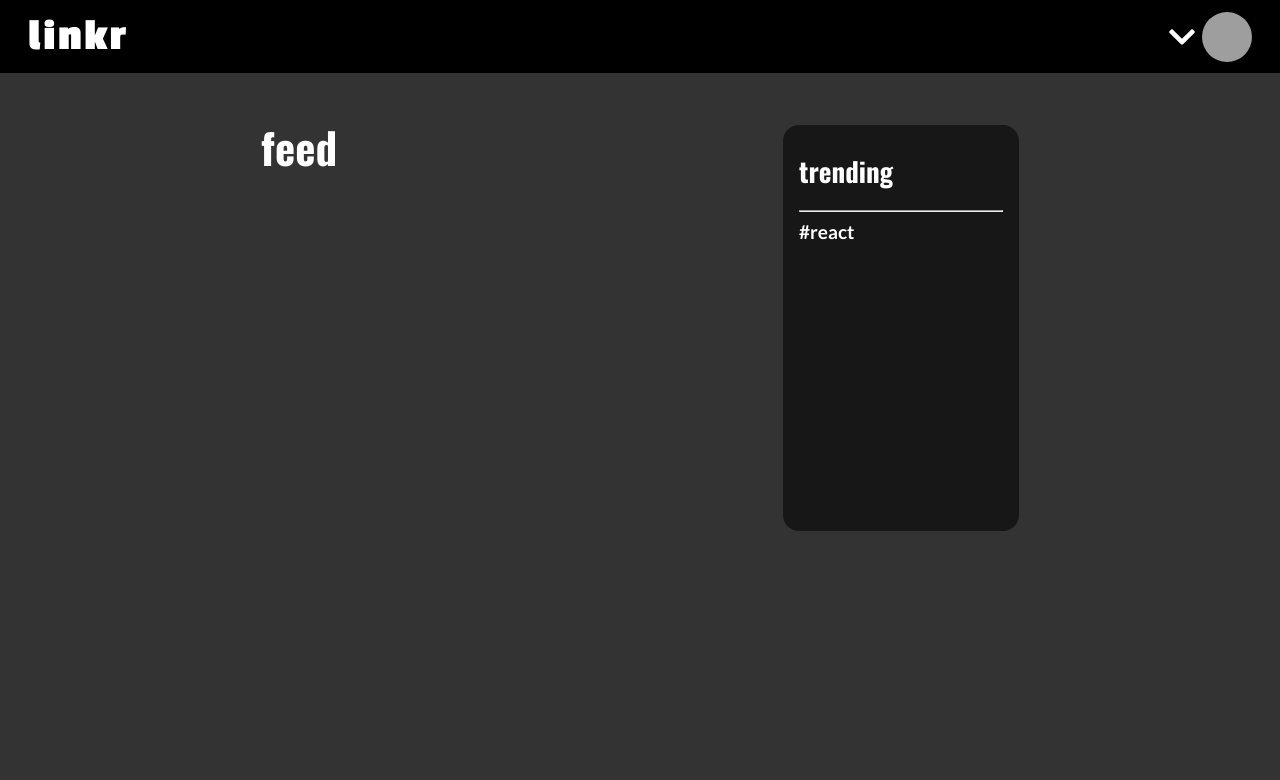
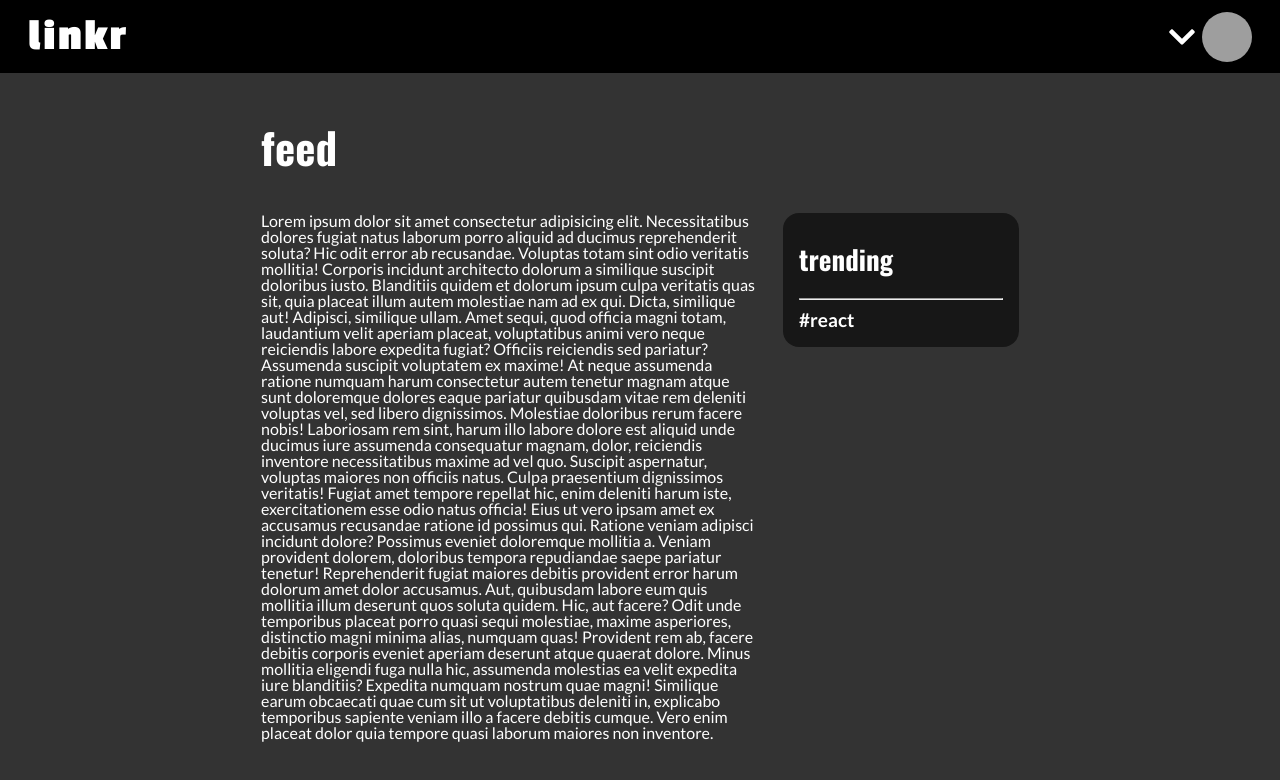
Before and after one commit to lucasapcruz/linkr-front, a React (Create React App) app: page / in a window 1280 px wide. Shown: the top 780 px of the page. Built offline with nearby package versions, Linux system fonts and the light colour scheme; grey boxes are pictures that could not be loaded.

Commit message:
fix: grid rows and trending height

```diff
--- a/src/assets/css/userStyles.jsx
+++ b/src/assets/css/userStyles.jsx
@@ -12,8 +12,6 @@ const UserStyles = createGlobalStyle`
       color: #fff;
 
       max-width: 100vw;
-
-      padding: 125px 0 0;
     }
 
     a {
--- a/src/components/MainContainer.jsx
+++ b/src/components/MainContainer.jsx
@@ -1,10 +1,11 @@
 import styled from "styled-components";
 import Trending from "./Trending";
 
-export default function MainContainer({ children }) {
+export default function MainContainer({ pageTitle, children }) {
   return (
     <>
       <Div>
+        <p className="page-title">{pageTitle}</p>
         <div className="children">{children}</div>
         <Trending className="trending" />
       </Div>
@@ -15,10 +16,24 @@ export default function MainContainer({ children }) {
 const Div = styled.div`
   display: grid;
   grid-template-columns: repeat(5, 1fr);
-  gap: 25px;
+  grid-auto-rows: auto 1fr;
+  column-gap: 25px;
+  justify-items: left;
+
+  padding: 125px 0 0;
+
+  .page-title {
+    grid-column: 2;
+    margin-bottom: 45px;
+  }
 
   .children {
     grid-column-start: 2;
     grid-column-end: 4;
   }
+
+  .trending {
+    grid-row: 2;
+    grid-column: 4;
+  }
 `;
--- a/src/components/Trending.jsx
+++ b/src/components/Trending.jsx
@@ -13,11 +13,12 @@ export default function Trending() {
 }
 
 const Div = styled.div`
-  height: 406px;
-
   background: #171717;
   border-radius: 16px;
   padding: 16px;
+
+  width: 100%;
+  height: min-content;
 
   .title {
     font-family: "Oswald";
--- a/src/pages/home/home.jsx
+++ b/src/pages/home/home.jsx
@@ -5,8 +5,39 @@ export default function Home() {
   return (
     <>
       <Header />
-      <MainContainer>
-        <p className="page-title">feed</p>
+      <MainContainer pageTitle={"feed"}>
+        Lorem ipsum dolor sit amet consectetur adipisicing elit. Necessitatibus
+        dolores fugiat natus laborum porro aliquid ad ducimus reprehenderit
+        soluta? Hic odit error ab recusandae. Voluptas totam sint odio veritatis
+        mollitia! Corporis incidunt architecto dolorum a similique suscipit
+        doloribus iusto. Blanditiis quidem et dolorum ipsum culpa veritatis quas
+        sit, quia placeat illum autem molestiae nam ad ex qui. Dicta, similique
+        aut! Adipisci, similique ullam. Amet sequi, quod officia magni totam,
+        laudantium velit aperiam placeat, voluptatibus animi vero neque
+        reiciendis labore expedita fugiat? Officiis reiciendis sed pariatur?
+        Assumenda suscipit voluptatem ex maxime! At neque assumenda ratione
+        numquam harum consectetur autem tenetur magnam atque sunt doloremque
+        dolores eaque pariatur quibusdam vitae rem deleniti voluptas vel, sed
+        libero dignissimos. Molestiae doloribus rerum facere nobis! Laboriosam
+        rem sint, harum illo labore dolore est aliquid unde ducimus iure
+        assumenda consequatur magnam, dolor, reiciendis inventore necessitatibus
+        maxime ad vel quo. Suscipit aspernatur, voluptas maiores non officiis
+        natus. Culpa praesentium dignissimos veritatis! Fugiat amet tempore
+        repellat hic, enim deleniti harum iste, exercitationem esse odio natus
+        officia! Eius ut vero ipsam amet ex accusamus recusandae ratione id
+        possimus qui. Ratione veniam adipisci incidunt dolore? Possimus eveniet
+        doloremque mollitia a. Veniam provident dolorem, doloribus tempora
+        repudiandae saepe pariatur tenetur! Reprehenderit fugiat maiores debitis
+        provident error harum dolorum amet dolor accusamus. Aut, quibusdam
+        labore eum quis mollitia illum deserunt quos soluta quidem. Hic, aut
+        facere? Odit unde temporibus placeat porro quasi sequi molestiae, maxime
+        asperiores, distinctio magni minima alias, numquam quas! Provident rem
+        ab, facere debitis corporis eveniet aperiam deserunt atque quaerat
+        dolore. Minus mollitia eligendi fuga nulla hic, assumenda molestias ea
+        velit expedita iure blanditiis? Expedita numquam nostrum quae magni!
+        Similique earum obcaecati quae cum sit ut voluptatibus deleniti in,
+        explicabo temporibus sapiente veniam illo a facere debitis cumque. Vero
+        enim placeat dolor quia tempore quasi laborum maiores non inventore.
       </MainContainer>
     </>
   );
```
